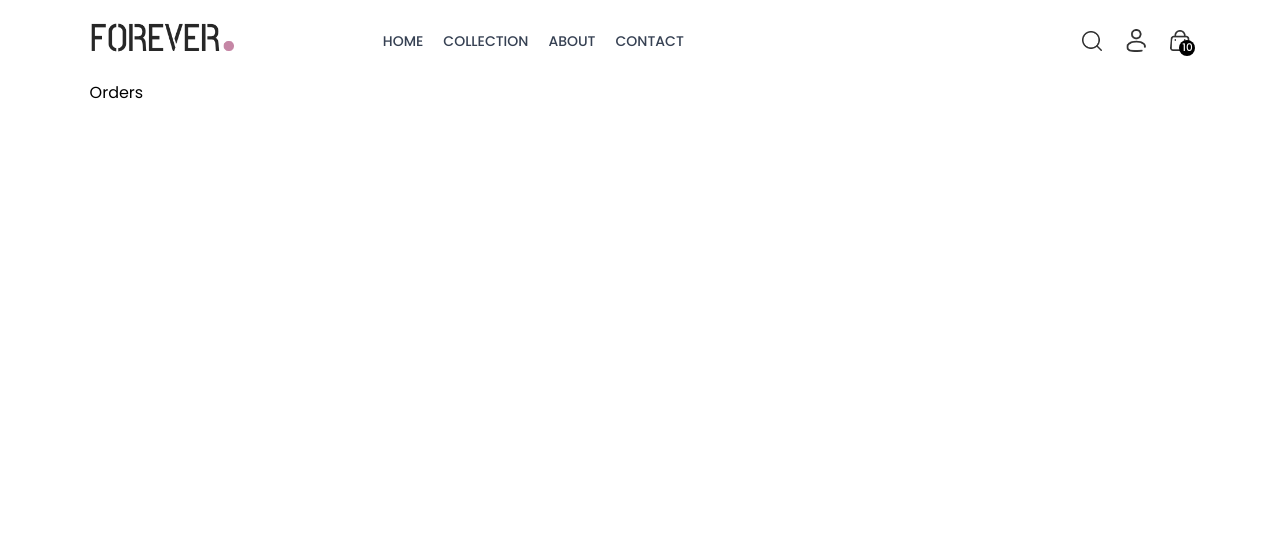
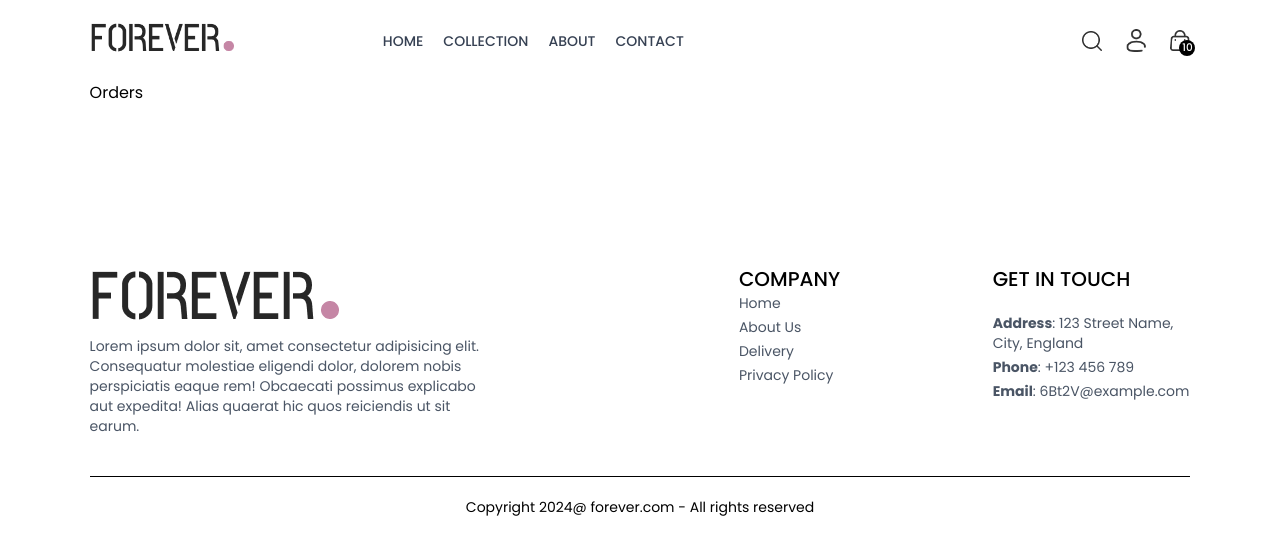
Before and after one commit to Hashan-Samarakkody/Cmax_Online_Store, a React (Vite) app: page /orders in a window 1280 px wide. Shown: the top 554 px of the page. Built offline with nearby package versions, Linux system fonts and the light colour scheme.

Commit message:
Created the footer component

```diff
--- a/src/App.jsx
+++ b/src/App.jsx
@@ -10,6 +10,7 @@
 import Collection from './pages/Collection'
 import Orders from './pages/Orders'
 import Navbar from './components/navbar'
+import Footer from './components/Footer'
 
 const App = () => {
   return (
@@ -26,6 +27,7 @@
         <Route path='/collection' element={<Collection />} />
         <Route path='/orders' element={<Orders />} />
       </Routes>
+      <Footer/>
     </div>
   )
 }
--- a/src/components/Footer.jsx
+++ b/src/components/Footer.jsx
@@ -0,0 +1,46 @@
+import React from 'react'
+import { assets } from '../assets/assets'
+
+const Footer = () => {
+    return (
+        <div>
+            <div className='flex flex-col sm:grid grid-cols-[3fr_1fr_1fr] gap-14 my-10 mt-40 text-sm'>
+                <div>
+                    <img src={assets.logo} alt="" />
+                    <p className='w-full md:w-2/3 text-gray-600'>
+                        Lorem ipsum dolor sit, amet consectetur adipisicing elit.
+                        Consequatur molestiae eligendi dolor, dolorem nobis perspiciatis
+                        eaque rem! Obcaecati possimus explicabo aut expedita! Alias quaerat
+                        hic quos reiciendis ut sit earum.
+                    </p>
+                </div>
+
+                <div>
+                    <p className='text-xl font-medium md-5'>COMPANY</p>
+                    <ul className='flex flex-col gap-1 text-gray-600'>
+                        <li>Home</li>
+                        <li>About Us</li>
+                        <li>Delivery</li>
+                        <li>Privacy Policy</li>
+                    </ul>
+                </div>
+                <div>
+                    <p className='text-xl font-medium mb-5'>GET IN TOUCH</p>
+                    <ul className='flex flex-col gap-1 text-gray-600' >
+                        <li><strong>Address</strong>: 123 Street Name, City, England</li>
+                        <li><strong>Phone</strong>: +123 456 789</li>
+                        <li><strong>Email</strong>: 6Bt2V@example.com</li>
+                    </ul>
+                </div>
+            </div>
+
+            <div>
+                <hr />
+                <p className='py-5 text-sm text-center'>Copyright 2024@ forever.com - All rights reserved</p>
+            </div>
+
+        </div>
+    )
+}
+
+export default Footer
```
